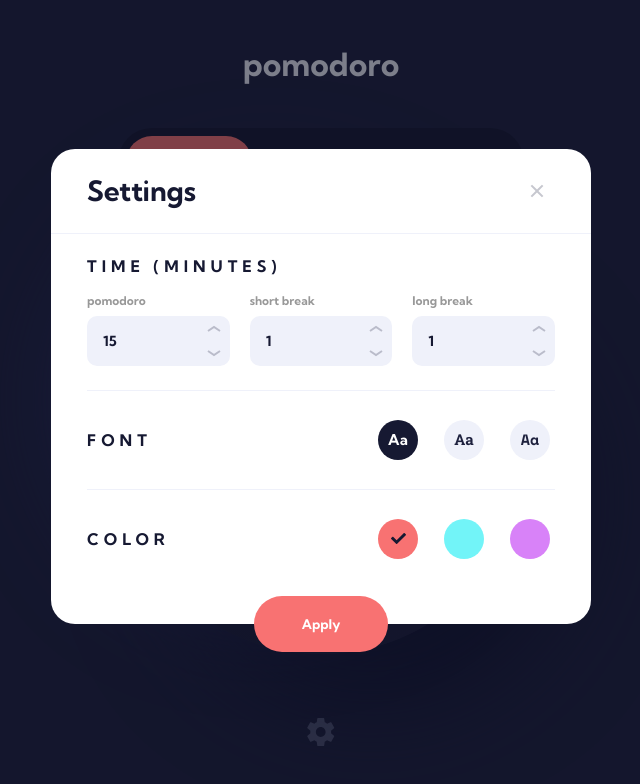
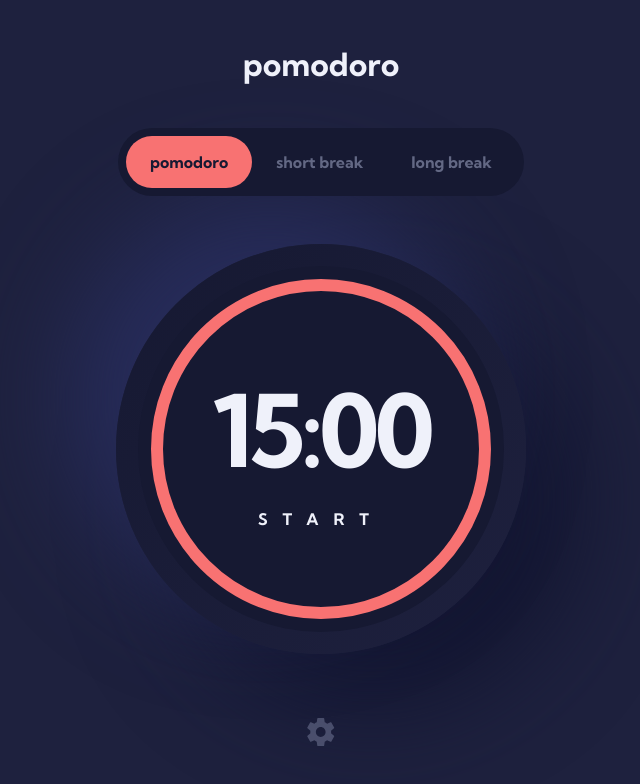
Before and after one commit to ciandm/pomodoro, a React (Create React App) app: page / in a window 1280 px wide. Shown: the top 784 px of the page, without its empty margins (319-959 px from the left). Built offline with nearby package versions, Linux system fonts and the light colour scheme.

Commit message:
Added tabs and timer functionality

```diff
--- a/src/App.js
+++ b/src/App.js
@@ -19,10 +19,9 @@ function App() {
     font: 'Kumbh Sans',
     color: 'froly'
   }
-
-  const [userColorChoice, setUserColorChoice] = useState('froly');
-  const [userFontChoice, setUserFontChoice] = useState('Kumbh Sans');
-  const [settingsShown, setSettingsShown] = useState(true);
+  const [settingsShown, setSettingsShown] = useState(false);
+  const [selectedTimer, setSelectedTimer] = useState('pomodoro');
+  const [timerActive, setTimerActive] = useState(false);
 
   function reducer(state, action) {
     if (action.type === 'increment') {
@@ -55,6 +54,20 @@ function App() {
         return {
           ...initialState
         }
+      }
+    }
+
+    if (action.type === 'font') {
+      return {
+        ...state,
+        font: action.payload.label
+      }
+    }
+
+    if (action.type === 'color') {
+      return {
+        ...state,
+        color: action.payload.label
       }
     }
 
@@ -102,6 +115,27 @@ function App() {
     })
   }
 
+  function handleFontAndColorSelection(type, label) {
+    console.log(label);
+    if (type === 'font') {
+      dispatch({
+        type: 'font',
+        payload: {
+          label
+        }
+      })
+    }
+
+    if (type === 'color') {
+      dispatch({
+        type: 'color',
+        payload: {
+          label
+        }
+      })
+    }
+  }
+
   function handleSettingsClose(type) {
     if (type === 'cancel') {
       dispatch({
@@ -117,20 +151,34 @@ function App() {
     })
   }
 
+  function handleTimerSelect(timer) {
+    setSelectedTimer(timer);
+    setTimerActive(false);
+  }
+
+  function handleTimerActivation() {
+    setTimerActive(prevState => !prevState);
+  }
+
   return (
     <ThemeProvider theme={{
       colors,
-      userFontChoice,
-      userColorChoice,
       colorChoices,
-      fontChoices
+      fontChoices,
+      userFontChoice: settings.font,
+      userColorChoice: settings.color
     }}>
       <GlobalStyle />
       <PomodoroContainer>
-        <TimerToggle />
+        <TimerToggle
+          selectedTimer={selectedTimer}
+          handleTimerSelect={handleTimerSelect}
+        />
         <Timer
-          pomodoro={settings.pomodoro}
-          shortBreak={settings.shortBreak}
+          settings={settings}
+          selectedTimer={selectedTimer}
+          timerActive={timerActive}
+          handleTimerActivation={handleTimerActivation}
         />
         <SettingsButton
           handleSettingsShown={handleSettingsShown}
@@ -142,6 +190,7 @@ function App() {
         handleSettingsClose={handleSettingsClose}
         handleSettingsSubmit={handleSettingsSubmit}
         handleInputIncrementAndDecrement={handleInputIncrementAndDecrement}
+        handleFontAndColorSelection={handleFontAndColorSelection}
         handleInputChange={handleInputChange}
         settings={settings}
       />
--- a/src/components/CircularButton/CircularButton.js
+++ b/src/components/CircularButton/CircularButton.js
@@ -3,10 +3,14 @@ import { Button } from './CircularButton.styled';
 
 function CircularButton({
   children,
+  label,
+  handleFontAndColorSelection,
+  type,
   ...restProps
 }) {
   return (
     <Button
+      onClick={() => handleFontAndColorSelection(type, label)}
       {...restProps}
     >
       {children}
--- a/src/components/Timer/Timer.js
+++ b/src/components/Timer/Timer.js
@@ -1,13 +1,64 @@
-import React from 'react'
+import React, { useState, useEffect } from 'react'
 import * as Styled from './Timer.styled';
+import useInterval from '../../hooks/useInterval';
 
-function Timer() {
+function Timer({
+  settings,
+  selectedTimer,
+  timerActive,
+  handleTimerActivation
+}) {
+  const [timeDisplayed, setTimeDisplayed] = useState({
+    minutes: 0,
+    seconds: 0,
+    finished: true
+  });
+  const [delay, setDelay] = useState('100');
+
+  useEffect(() => {
+    const totalSeconds = settings[selectedTimer] * 60;
+    const minutes = totalSeconds / 60;
+    let seconds = totalSeconds % 60;
+    setTimeDisplayed({
+      minutes: minutes,
+      seconds: seconds,
+      finished: false
+    });
+  }, [selectedTimer, settings]);
+
+  useInterval(() => {
+    const { minutes, seconds } = timeDisplayed;
+    if (seconds > 0) {
+      setTimeDisplayed(prevState => ({
+        ...prevState,
+        seconds: seconds - 1
+      }))
+    }
+
+    if (seconds === 0) {
+      if (minutes === 0) {
+        setDelay(null);
+        setTimeDisplayed(prevState => ({
+          ...prevState,
+          finished: true
+        }))
+      } else {
+        setTimeDisplayed(prevState => ({
+          ...prevState,
+          minutes: minutes - 1,
+          seconds: 59
+        }))
+      }
+    }
+  }, timerActive ? delay : null);
+
   return (
     <Styled.TimerContainer>
       <Styled.TimerScreen>
         <Styled.TimerProgress />
-        <Styled.TimerRemaining>17:53</Styled.TimerRemaining>
-        <Styled.TimerControl>Pause</Styled.TimerControl>
+        <Styled.TimerRemaining>{`${timeDisplayed.minutes > 9 ? timeDisplayed.minutes : `0${timeDisplayed.minutes}`}:${timeDisplayed.seconds > 10 ? timeDisplayed.seconds : `0${timeDisplayed.seconds}`}`}</Styled.TimerRemaining>
+        <Styled.TimerControl onClick={() => handleTimerActivation()}
+        >{timeDisplayed.finished ? 'Restart' : timerActive ? 'Pause' : 'Start'}</Styled.TimerControl>
       </Styled.TimerScreen>
     </Styled.TimerContainer>
   )
--- a/src/components/TimerToggle/TimerToggle.js
+++ b/src/components/TimerToggle/TimerToggle.js
@@ -1,13 +1,24 @@
 import React from 'react'
 import * as Styled from './TimerToggle.styled';
-import { ThemeConsumer } from 'styled-components'
 
-function TimerToggle() {
+function TimerToggle({
+  selectedTimer,
+  handleTimerSelect
+}) {
   return (
     <Styled.Container>
-      <Styled.Toggle active>pomodoro</Styled.Toggle>
-      <Styled.Toggle>short break</Styled.Toggle>
-      <Styled.Toggle>long break</Styled.Toggle>
+      <Styled.Toggle
+        onClick={() => handleTimerSelect('pomodoro')}
+        active={selectedTimer === 'pomodoro' ? true : false}
+      >Pomodoro</Styled.Toggle>
+      <Styled.Toggle
+        onClick={() => handleTimerSelect('shortBreak')}
+        active={selectedTimer === 'shortBreak' ? true : false}
+      >Short Break</Styled.Toggle>
+      <Styled.Toggle
+        onClick={() => handleTimerSelect('longBreak')}
+        active={selectedTimer === 'longBreak' ? true : false}
+      >Long Break</Styled.Toggle>
     </Styled.Container>
   )
 }
--- a/src/containers/SettingsContainer/SettingsContainer.js
+++ b/src/containers/SettingsContainer/SettingsContainer.js
@@ -15,6 +15,7 @@ function SettingsContainer({
   handleInputIncrementAndDecrement,
   handleInputChange,
   handleSettingsSubmit,
+  handleFontAndColorSelection,
   settings
 }) {
 
@@ -72,9 +73,12 @@ function SettingsContainer({
                         return (
                           <CircularButton
                             key={choice.id}
+                            label={choice.fontName}
+                            type="font"
                             active={theme.userFontChoice === choice.fontName ? true : false}
                             fontButton
                             fontFamily={choice.fontName}
+                            handleFontAndColorSelection={handleFontAndColorSelection}
                           >
                             Aa
                           </CircularButton>
@@ -89,8 +93,11 @@ function SettingsContainer({
                         return (
                           <CircularButton
                             key={choice.id}
+                            label={choice.colorName}
+                            type="color"
                             active={theme.userColorChoice === choice.colorName ? true : false}
                             backgroundColor={theme.colors[choice.colorName]}
+                            handleFontAndColorSelection={handleFontAndColorSelection}
                             colorButton
                           >
                             <FaCheck />
--- /dev/null
+++ b/src/hooks/useInterval.js
@@ -0,0 +1,24 @@
+import {
+  useEffect,
+  useRef
+} from 'react';
+
+function useInterval(callback, delay) {
+  const savedCallback = useRef();
+
+  useEffect(() => {
+    savedCallback.current = callback;
+  }, [callback]);
+
+  useEffect(() => {
+    function tick() {
+      savedCallback.current();
+    }
+    if (delay !== null) {
+      let id = setInterval(tick, delay);
+      return () => clearInterval(id);
+    }
+  }, [delay])
+}
+
+export default useInterval;
--- /dev/null
+++ b/src/utils/refactorTime.js
@@ -0,0 +1,3 @@
+function refactorTime(minutes) {
+  let totalSeconds = minutes * 60;
+}
```
Also changed, not shown: 1 other file (tests, documents, lock files or other folders).
